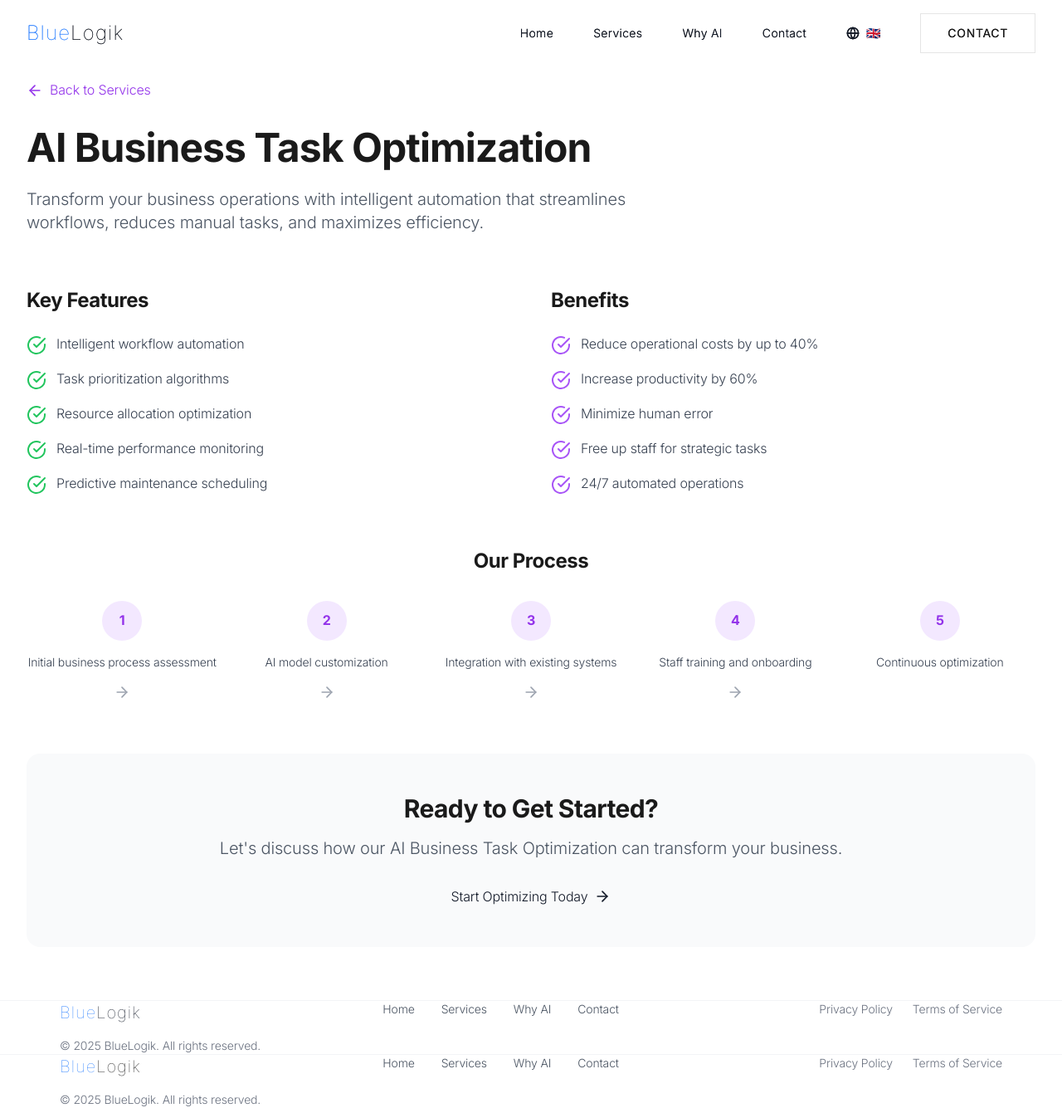
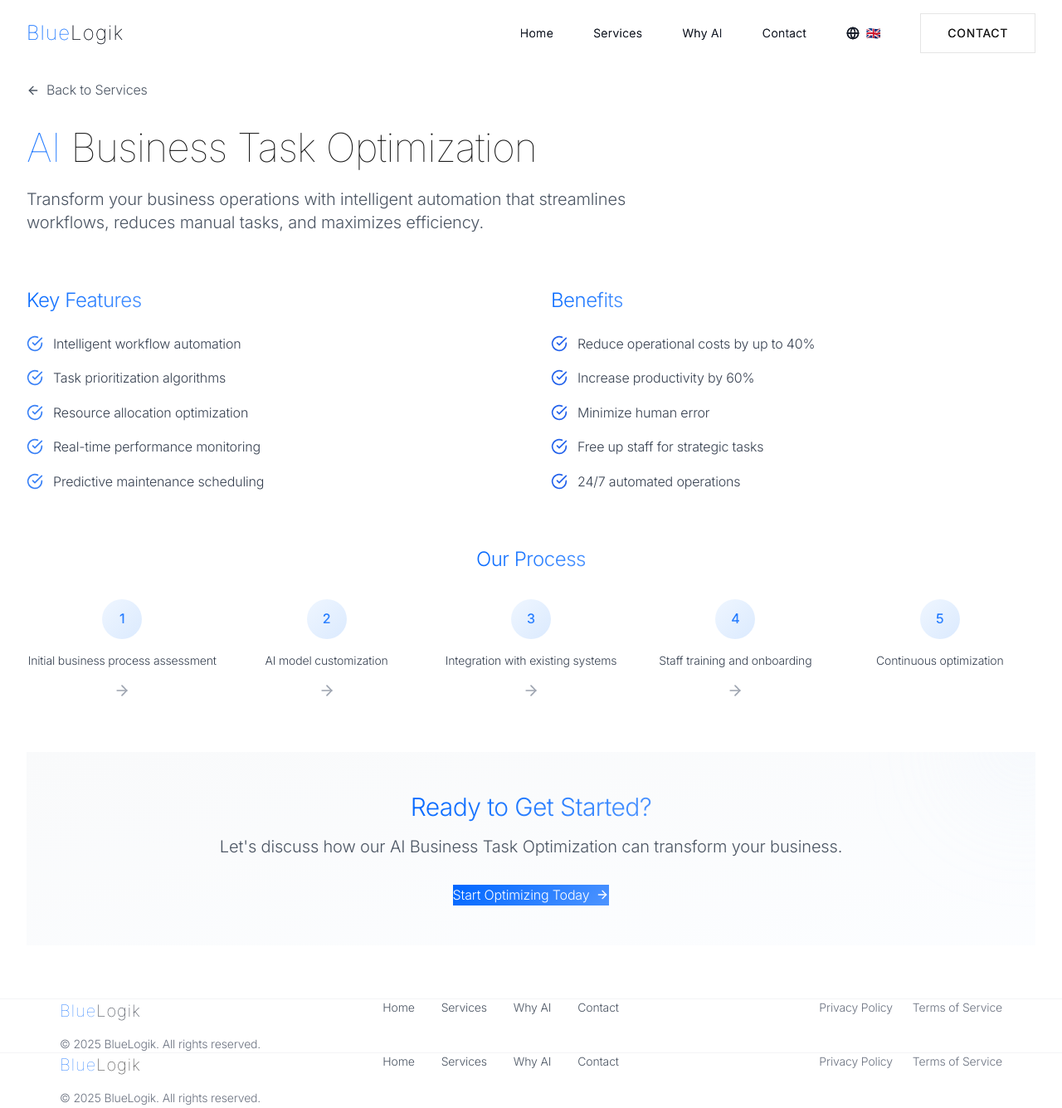
Before and after one commit to vital1188/bluelogik-website, a React (Vite) app: page /services/business-optimization in a window 1280 px wide. Shown: the whole page at 83% size. Built offline with nearby package versions, Linux system fonts and the light colour scheme.

Commit message:
Ensure consistent blue gradient touches across all pages - AllServices and ServiceDetail

```diff
--- a/src/pages/AllServices.tsx
+++ b/src/pages/AllServices.tsx
@@ -137,7 +137,9 @@ const AllServices: React.FC = () => {
             Back to Home
           </Link>
 
-          <h1 className="mb-6">{t('allServices.title')}</h1>
+          <h1 className="mb-6">
+            <span className="gradient-text-blue">All</span> {t('allServices.title').replace('All ', '')}
+          </h1>
           <p className="text-lg max-w-3xl">
             {t('allServices.subtitle')}
           </p>
@@ -154,18 +156,22 @@ const AllServices: React.FC = () => {
             <motion.div
               key={service.id}
               variants={itemVariants}
-              className="bg-white p-8 group hover:bg-gray-50 transition-colors duration-300"
+              className="bg-white p-8 group hover:bg-gradient-to-br hover:from-blue-50/50 hover:to-white transition-all duration-300 relative overflow-hidden"
             >
               <Link to={`/services/${service.id}`} className="block h-full">
-                <div className="flex flex-col h-full">
+                <div className="flex flex-col h-full relative z-10">
+                  {/* Gradient overlay on hover */}
+                  <div className="absolute inset-0 bg-gradient-to-br from-blue-500/5 to-transparent opacity-0 group-hover:opacity-100 transition-opacity duration-300 -z-10" />
+
                   {/* Category */}
                   <span className="text-xs text-gray-500 uppercase tracking-wider mb-4">
                     {service.category}
                   </span>
 
                   {/* Icon */}
-                  <div className="mb-6">
-                    <service.icon className="h-6 w-6 text-gray-400 group-hover:text-gray-900 transition-colors duration-300" />
+                  <div className="mb-6 relative">
+                    <div className="absolute inset-0 bg-gradient-to-br from-blue-100 to-transparent rounded-full blur-xl opacity-0 group-hover:opacity-50 transition-opacity duration-300 scale-150" />
+                    <service.icon className="h-6 w-6 text-gray-400 group-hover:text-blue-600 transition-colors duration-300 relative z-10" />
                   </div>
 
                   {/* Content */}
@@ -177,7 +183,7 @@ const AllServices: React.FC = () => {
                   </p>
 
                   {/* Link */}
-                  <div className="flex items-center text-sm font-light">
+                  <div className="flex items-center text-sm font-light group-hover:text-blue-600 transition-colors duration-300">
                     <span className="mr-2">{t('services.learnMore')}</span>
                     <ArrowUpRight className="h-3 w-3 transition-transform group-hover:translate-x-0.5 group-hover:-translate-y-0.5" />
                   </div>
@@ -194,8 +200,10 @@ const AllServices: React.FC = () => {
           transition={{ duration: 0.6, delay: 0.4 }}
           className="text-center"
         >
-          <h2 className="text-3xl font-light mb-6">{t('allServices.cta')}</h2>
-          <Link to="/#contact" className="btn-minimal-dark">
+          <h2 className="text-3xl font-light mb-6">
+            <span className="gradient-text-blue">{t('allServices.cta')}</span>
+          </h2>
+          <Link to="/#contact" className="btn-minimal-blue">
             {t('nav.contact')}
             <ArrowUpRight className="h-4 w-4" />
           </Link>
--- a/src/pages/services/ServiceDetail.tsx
+++ b/src/pages/services/ServiceDetail.tsx
@@ -389,16 +389,16 @@ const ServiceDetail: React.FC = () => {
           {/* Back button */}
           <Link
             to="/#services"
-            className="inline-flex items-center text-purple-600 hover:text-purple-700 mb-8"
+            className="inline-flex items-center text-gray-600 hover:text-blue-600 mb-8 transition-colors"
           >
-            <ArrowLeft className="h-5 w-5 mr-2" />
+            <ArrowLeft className="h-4 w-4 mr-2" />
             {t('serviceDetail.backToServices')}
           </Link>
 
           {/* Hero Section */}
           <div className="mb-16">
-            <h1 className="text-4xl md:text-5xl font-bold mb-6">
-              {service.title}
+            <h1 className="text-4xl md:text-5xl font-thin mb-6">
+              <span className="gradient-text-blue">AI</span> {service.title.replace('AI ', '').replace('AI-', '')}
             </h1>
             <p className="text-xl text-gray-600 max-w-3xl">
               {service.description}
@@ -408,11 +408,13 @@ const ServiceDetail: React.FC = () => {
           {/* Features Section */}
           <div className="grid md:grid-cols-2 gap-12 mb-16">
             <div>
-              <h2 className="text-2xl font-bold mb-6">{t('serviceDetail.keyFeatures')}</h2>
+              <h2 className="text-2xl font-light mb-6">
+                <span className="gradient-text-blue">{t('serviceDetail.keyFeatures')}</span>
+              </h2>
               <ul className="space-y-4">
                 {service.features.map((feature, index) => (
                   <li key={index} className="flex items-start">
-                    <CheckCircle className="h-6 w-6 text-green-500 mr-3 flex-shrink-0 mt-0.5" />
+                    <CheckCircle className="h-5 w-5 text-blue-500 mr-3 flex-shrink-0 mt-0.5" />
                     <span className="text-gray-700">{feature}</span>
                   </li>
                 ))}
@@ -420,11 +422,13 @@ const ServiceDetail: React.FC = () => {
             </div>
 
             <div>
-              <h2 className="text-2xl font-bold mb-6">{t('serviceDetail.benefits')}</h2>
+              <h2 className="text-2xl font-light mb-6">
+                <span className="gradient-text-blue">{t('serviceDetail.benefits')}</span>
+              </h2>
               <ul className="space-y-4">
                 {service.benefits.map((benefit, index) => (
                   <li key={index} className="flex items-start">
-                    <CheckCircle className="h-6 w-6 text-purple-500 mr-3 flex-shrink-0 mt-0.5" />
+                    <CheckCircle className="h-5 w-5 text-blue-600 mr-3 flex-shrink-0 mt-0.5" />
                     <span className="text-gray-700">{benefit}</span>
                   </li>
                 ))}
@@ -434,12 +438,14 @@ const ServiceDetail: React.FC = () => {
 
           {/* Process Section */}
           <div className="mb-16">
-            <h2 className="text-2xl font-bold mb-8 text-center">{t('serviceDetail.process')}</h2>
+            <h2 className="text-2xl font-light mb-8 text-center">
+              <span className="gradient-text-blue">{t('serviceDetail.process')}</span>
+            </h2>
             <div className="grid md:grid-cols-5 gap-4">
               {service.process.map((step, index) => (
                 <div key={index} className="text-center">
-                  <div className="w-12 h-12 bg-purple-100 rounded-full flex items-center justify-center mx-auto mb-4">
-                    <span className="text-purple-600 font-bold">{index + 1}</span>
+                  <div className="w-12 h-12 bg-gradient-to-br from-blue-50 to-blue-100 rounded-full flex items-center justify-center mx-auto mb-4">
+                    <span className="gradient-text-blue font-medium">{index + 1}</span>
                   </div>
                   <p className="text-sm text-gray-700">{step}</p>
                   {index < service.process.length - 1 && (
@@ -451,17 +457,20 @@ const ServiceDetail: React.FC = () => {
           </div>
 
           {/* CTA Section */}
-          <div className="text-center bg-gray-50 rounded-2xl p-12">
-            <h2 className="text-3xl font-bold mb-4">{t('serviceDetail.ready')}</h2>
+          <div className="text-center bg-gradient-to-br from-gray-50 to-blue-50/20 p-12 relative overflow-hidden">
+            <div className="absolute -top-20 -right-20 w-40 h-40 bg-gradient-to-br from-blue-100/30 to-transparent rounded-full blur-3xl" />
+            <h2 className="text-3xl font-light mb-4">
+              <span className="gradient-text-blue">{t('serviceDetail.ready')}</span>
+            </h2>
             <p className="text-xl text-gray-600 mb-8">
               {t('serviceDetail.discuss')} {service.title} {t('serviceDetail.transform')}
             </p>
             <Link
               to="/#contact"
-              className="btn-primary inline-flex items-center"
+              className="btn-minimal-blue inline-flex items-center"
             >
               {service.cta}
-              <ArrowRight className="ml-2 h-5 w-5" />
+              <ArrowRight className="ml-2 h-4 w-4" />
             </Link>
           </div>
         </div>
```
